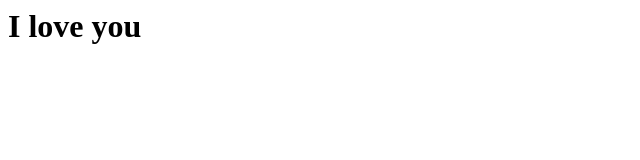
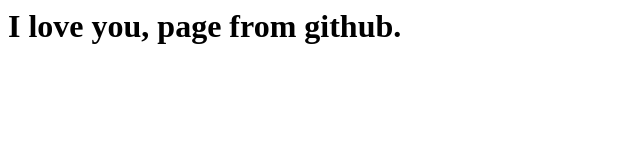
Before and after one commit to Dinesh-Shrestha/ardinesh.github.io, a plain HTML site: page index.html in a window 1280 px wide. Shown: the whole page, without its empty margins (0-640 px from the left). Drawn offline with Linux system fonts and the light colour scheme.

Commit message:
Update index.html

```diff
--- a/index.html
+++ b/index.html
@@ -1 +1 @@
-<h1>I love you</h1>
+<h1>I love you, page from github.</h1>
```
